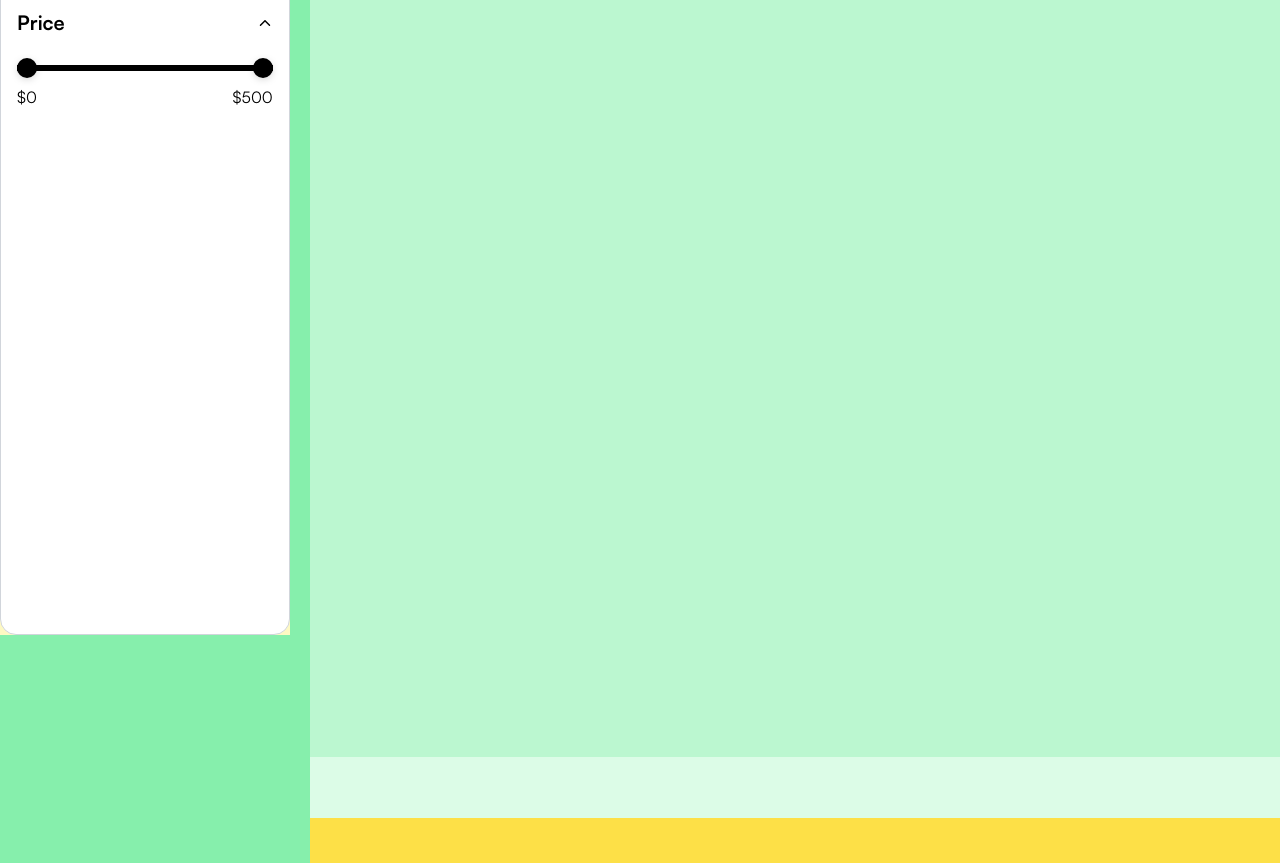
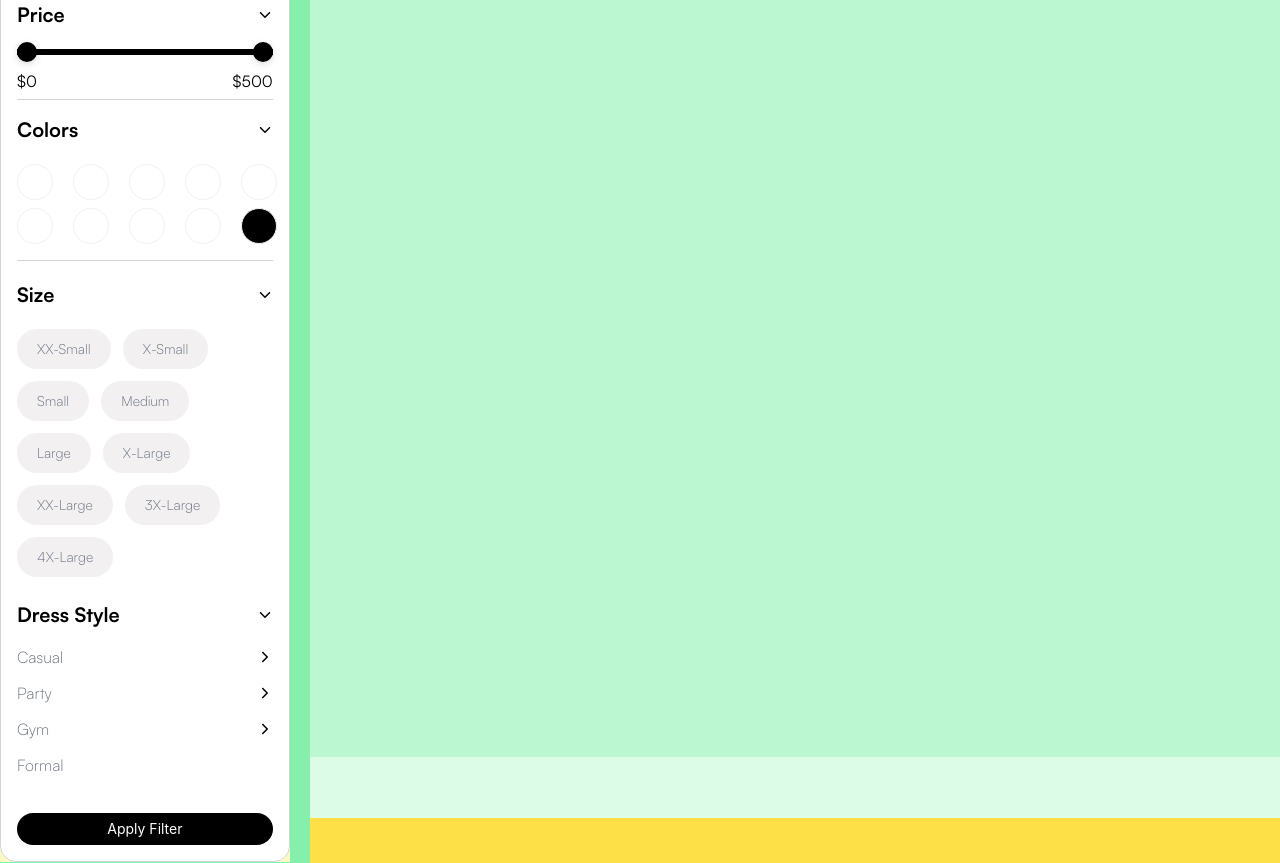
Before and after one commit to mjpeyvandi/React-E-Commerce-Shop, a React (Create React App) app: page /products in a window 1280 px wide. Shown: the part 420-1283 px from the top of the page. Built offline with nearby package versions, Linux system fonts and the light colour scheme; the HTML template or start-up script is replaced by a standard one.

Commit message:
design of the filter section done

```diff
--- /dev/null
+++ b/src/components/products/Color.jsx
@@ -0,0 +1,14 @@
+import React from "react";
+
+export default function Color({ value }) {
+  if (value === "white" || value === "black") {
+    return (
+      <div
+        className={`size-9 rounded-full bg-${value} border-[0.2px] border-${value} cursor-pointer`}
+      ></div>
+    );
+  }
+  else{
+    return <div className={`size-9 rounded-full bg-${value}-500 border-[0.2px] border-${value}-700 cursor-pointer`}></div>
+  }
+}
--- a/src/components/products/FilterSection.jsx
+++ b/src/components/products/FilterSection.jsx
@@ -1,12 +1,94 @@
-import React from "react";
+import React, { useState } from "react";
 
 import filters from "../../assets/images/filters.png";
-import { IoIosArrowUp } from "@react-icons/all-files/io/IoIosArrowUp";
-import  PriceRange  from "./PriceRange";
+import { IoIosArrowDown } from "@react-icons/all-files/io/IoIosArrowDown";
+import { IoIosArrowForward } from "@react-icons/all-files/io/IoIosArrowForward";
+
+import PriceRange from "./PriceRange";
+import Color from "./Color";
+import { Size } from "./Size";
+import { Button } from "../home/Button";
 
 export const FilterSection = () => {
+  const [showPriceRange, setShowPriceRange] = useState(true);
+  const [showColors, setShowColors] = useState(true);
+  const [showSize, setShowSize] = useState(true);
+  const [showStyle, setShowStyle] = useState(true);
+
+  const [showCasual, setShowCasual] = useState(false);
+  const [showParty, setShowParty] = useState(false);
+  const [showGym, setShowGym] = useState(false);
+
+  const colors = [
+    "green",
+    "red",
+    "yellow",
+    "orange",
+    "sky",
+    "blue",
+    "purple",
+    "pink",
+    "white",
+    "black",
+  ];
+  const sizes = [
+    "XX-Small",
+    "X-Small",
+    "Small",
+    "Medium",
+    "Large",
+    "X-Large",
+    "XX-Large",
+    "3X-Large",
+    "4X-Large",
+  ];
+
+  const togglePriceRange = () => {
+    setShowPriceRange(!showPriceRange);
+  };
+
+  const toggleColors = () => {
+    setShowColors(!showColors);
+  };
+  const toggleSize = () => {
+    setShowSize(!showSize);
+  };
+  const toggleStyle = () => {
+    setShowStyle(!showStyle);
+  };
+  const toggleCasual = () => {
+    setShowCasual(!showCasual);
+
+    if (showGym) {
+      setShowGym(false);
+    } else if (showParty) {
+      setShowParty(false);
+    }
+  };
+  const toggleParty = () => {
+    setShowParty(!showParty);
+
+    if (showCasual) {
+      setShowCasual(false);
+    } else if (showGym) {
+      setShowGym(false);
+    }
+  };
+  const toggleGym = () => {
+    setShowGym(!showGym);
+
+    if (showCasual) {
+      setShowCasual(false);
+    } else if (showParty) {
+      setShowParty(false);
+    }
+  };
+
   return (
-    <div className="h-full w-full rounded-2xl bg-white border-[0.2px] border-gray-300 p-4 flex flex-col justify-start items-center align-baseline gap-5">
+    <div
+      className="h-full w-full rounded-2xl bg-white border-[0.2px] border-gray-300 p-4 flex flex-col justify-start items-center
+     align-baseline gap-4"
+    >
       <div className="w-full flex flex-row justify-between items-center">
         <h2 className="font-satoshi-b text-xl">Filters</h2>
         <img src={filters} alt="" />
@@ -34,13 +116,146 @@ export const FilterSection = () => {
       </div>
 
       {/* price */}
-      <div className="w-full flex flex-col justify-start items-center align-baseline gap-7">
-        <div className="w-full flex flex-row justify-between items-center">
+      <div className="w-full flex flex-col justify-start items-center align-baseline gap-5">
+        <div
+          className="w-full flex flex-row justify-between items-center cursor-pointer"
+          onClick={togglePriceRange}
+        >
           <h2 className="font-satoshi-b text-xl">Price</h2>
-          <IoIosArrowUp />
+          {showPriceRange ? <IoIosArrowDown /> : <IoIosArrowForward />}
         </div>
-        <PriceRange/>
+        {showPriceRange && <PriceRange />}
       </div>
+
+      {/* colors */}
+      <div className="w-full flex flex-col justify-start items-center align-baseline gap-5 py-4 border-y-[0.2px] border-gray-300">
+        <div
+          className="w-full flex flex-row justify-between items-center cursor-pointer"
+          onClick={toggleColors}
+        >
+          <h2 className="font-satoshi-b text-xl">Colors</h2>
+          {showColors ? <IoIosArrowDown /> : <IoIosArrowForward />}
+        </div>
+        {showColors && (
+          <div className="w-full grid grid-cols-5 gap-x-6 gap-y-2">
+            {colors.map((item, id) => {
+              return <Color value={item} key={id} />;
+            })}
+          </div>
+        )}
+      </div>
+
+      {/* size */}
+      <div className="w-full flex flex-col justify-start items-center align-baseline gap-5 py-1">
+        <div
+          className="w-full flex flex-row justify-between items-center cursor-pointer"
+          onClick={toggleSize}
+        >
+          <h2 className="font-satoshi-b text-xl">Size</h2>
+          {showSize ? <IoIosArrowDown /> : <IoIosArrowForward />}
+        </div>
+        {showSize && (
+          <div className="w-full flex flex-row flex-wrap justify-start items-center gap-3">
+            {sizes.map((item, id) => {
+              return <Size value={item} key={id} />;
+            })}
+          </div>
+        )}
+      </div>
+
+      {/* dress style */}
+      <div className="w-full flex flex-col justify-start items-center align-baseline py-1">
+        <div
+          className="w-full flex flex-row justify-between items-center cursor-pointer"
+          onClick={toggleStyle}
+        >
+          <h2 className="font-satoshi-b text-xl">Dress Style</h2>
+          {showSize ? <IoIosArrowDown /> : <IoIosArrowForward />}
+        </div>
+        {showStyle && (
+          <ul className="w-full max-h-[164px] overflow-auto flex flex-col justify-between items-start py-4 gap-3">
+            <div
+              className="w-full flex flex-row justify-between items-center align-baseline cursor-pointer"
+              onClick={toggleCasual}
+            >
+              <li className="font-satoshi-l text-gray-500 cursor-pointer hover:text-slate-900">
+                Casual
+              </li>
+              {showCasual ? <IoIosArrowDown /> : <IoIosArrowForward />}
+            </div>
+            {showCasual && (
+              <ul className="w-full flex flex-col justify-start items-start gap-2">
+                <label className="font-satoshi-l">
+                  <input type="checkbox" className="accent-gray-300" /> t-shirt
+                </label>
+                <label className="font-satoshi-l">
+                  <input type="checkbox" className="accent-gray-300" /> shirt
+                </label>
+                <label className="font-satoshi-l">
+                  <input type="checkbox" className="accent-gray-300" /> maxi
+                </label>
+              </ul>
+            )}
+            <div
+              className="w-full flex flex-row justify-between items-center align-baseline cursor-pointer"
+              onClick={toggleParty}
+            >
+              <li className="font-satoshi-l text-gray-500 cursor-pointer hover:text-slate-900">
+                Party
+              </li>
+              {showParty ? <IoIosArrowDown /> : <IoIosArrowForward />}
+            </div>
+            {showParty && (
+              <ul className="w-full flex flex-col justify-start items-start gap-2">
+                <label className="font-satoshi-l">
+                  <input type="checkbox" className="accent-gray-300" /> maxi
+                </label>
+                <label className="font-satoshi-l">
+                  <input type="checkbox" className="accent-gray-300" /> midi
+                </label>
+                <label className="font-satoshi-l">
+                  <input type="checkbox" className="accent-gray-300" /> mini
+                </label>
+              </ul>
+            )}
+
+            <div
+              className="w-full flex flex-row justify-between items-center align-baseline cursor-pointer"
+              onClick={toggleGym}
+            >
+              <li className="font-satoshi-l text-gray-500 cursor-pointer hover:text-slate-900">
+                Gym
+              </li>
+              {showParty ? <IoIosArrowDown /> : <IoIosArrowForward />}
+            </div>
+
+            {showGym && (
+              <ul className="w-full flex flex-col justify-start items-start gap-2">
+                <label className="font-satoshi-l">
+                  <input type="checkbox" className="accent-gray-300" /> shirt
+                </label>
+                <label className="font-satoshi-l">
+                  <input type="checkbox" className="accent-gray-300" /> short
+                </label>
+              </ul>
+            )}
+            <li className="font-satoshi-l text-gray-500 cursor-pointer hover:text-slate-900">
+              Formal
+            </li>
+          </ul>
+        )}
+      </div>
+
+      {/* apply */}
+      <Button
+        width={"w-full"}
+        height={"h-10"}
+        bg={"bg-black"}
+        textColor={"text-white"}
+        font={"satoshi text-sm"}
+      >
+        Apply Filter
+      </Button>
     </div>
   );
 };
--- a/src/components/products/PriceRange.jsx
+++ b/src/components/products/PriceRange.jsx
@@ -45,7 +45,7 @@ const PriceRange = () => {
   };
 
   return (
-    <div className="w-full">
+    <div className="w-full mb-7">
       <div className="range-slider relative w-full h-1.5 bg-gray-300">
         <div className="slider-track absolute h-full bg-black"></div>
         <input
--- /dev/null
+++ b/src/components/products/Size.jsx
@@ -0,0 +1,10 @@
+import React from "react";
+
+export const Size = ({value}) => {
+  return (
+    <div className="h-9 bg-gray-200 text-gray-500 text-sm rounded-3xl
+     font-satoshi-l flex flex-row justify-center items-center p-5 cursor-pointer hover:bg-gray-300 hover:transition-all">
+      <p>{value}</p>
+    </div>
+  );
+};
--- a/src/pages/Products.jsx
+++ b/src/pages/Products.jsx
@@ -18,7 +18,7 @@ export const Products = () => {
           {/* content Section */}
           <div className="w-full h-full flex flex-row justify-between items-start gap-5 bg-green-300">
             {/*filter section*/}
-            <div className="w-[23%] h-3/4 bg-yellow-100">
+            <div className="w-[23%] h-[1140px] bg-yellow-100">
               <FilterSection/>
             </div>
             {/*products section*/}
```
